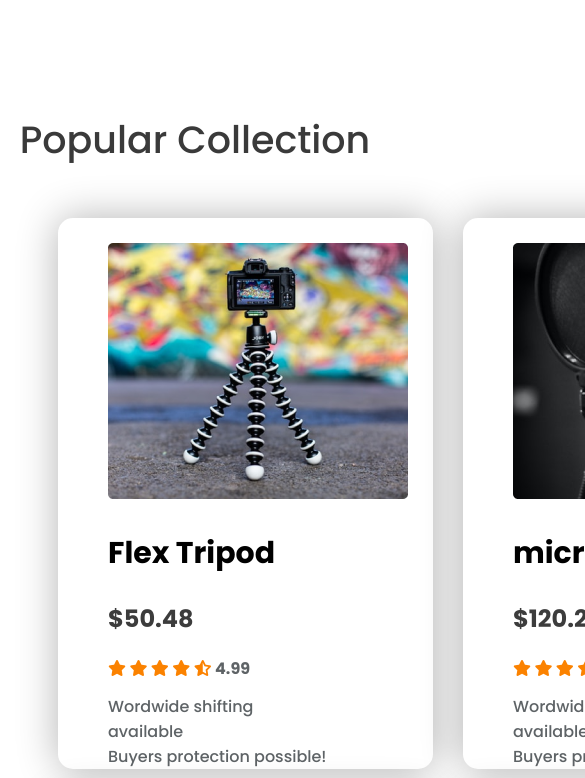
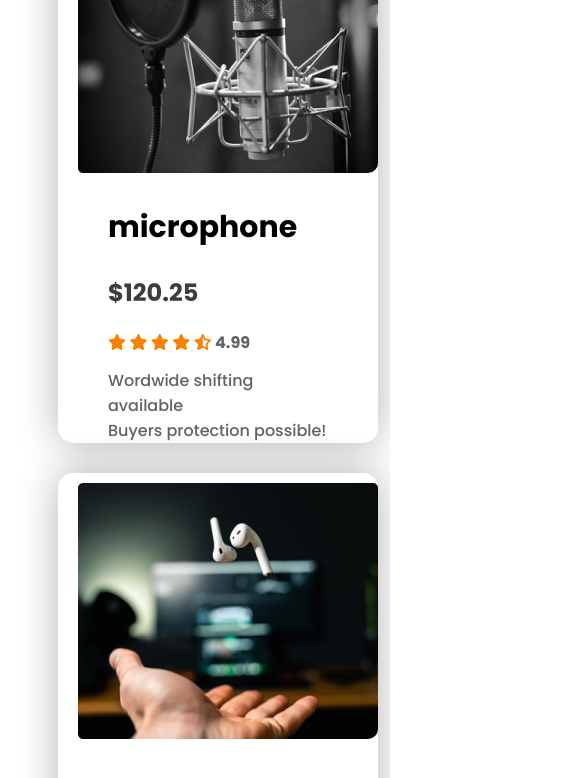
Before and after one commit to Nurealom405/influencer-gear, a plain HTML site: page index.html in a window 390 px wide. Shown: the part 943-1721 px from the top of the page, 585 px wide, since content can reach past the window. Drawn offline with Linux system fonts and the light colour scheme.

Commit message:
try to responsive

```diff
--- a/styles/style.css
+++ b/styles/style.css
@@ -101,7 +101,9 @@ body{
 }
 .item img{
     border-radius: 10px;
-    padding: 25px 25px 0px 50px;
+    padding-left: 20px;
+    padding-top: 10px;
+    /* padding: 25px 25px 0px 50px; */
     /* margin: 15px;
     margin-left: 45px; */
 }
@@ -160,7 +162,7 @@ body{
 
 /* footer style */
 .footer{
-    background-color: black;
+    background-color: rgb(81, 76, 76);
     /* height: 350px; */
 
     display: flex;
@@ -184,3 +186,31 @@ body{
     margin-bottom: 50px;
     margin-right: 15px;
 }
+
+
+/* Responsive */
+
+@media screen and (max-width: 688px) {
+    .popular-items{
+        /* margin: auto; */
+        grid-template-columns: repeat(1, 1fr);
+        /* gap: 30px; */
+
+    }
+    .popular-collections p{
+        margin-left: 40px;
+    }
+}
+
+
+
+
+
+
+
+
+
+
+.nav, .main-body, .add-company, .see-more, .feature-products, .footer{
+    display: none;
+}
```
